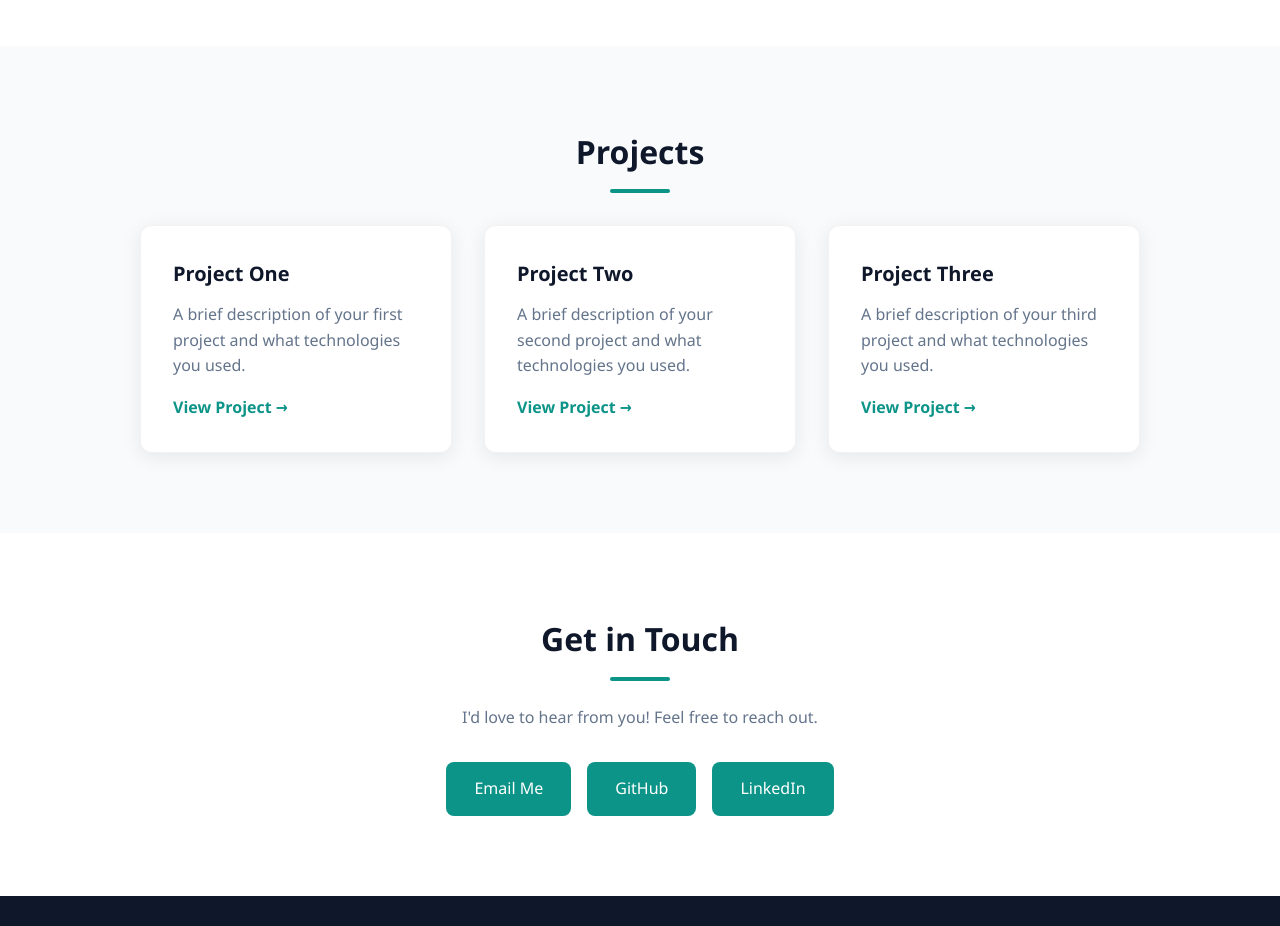
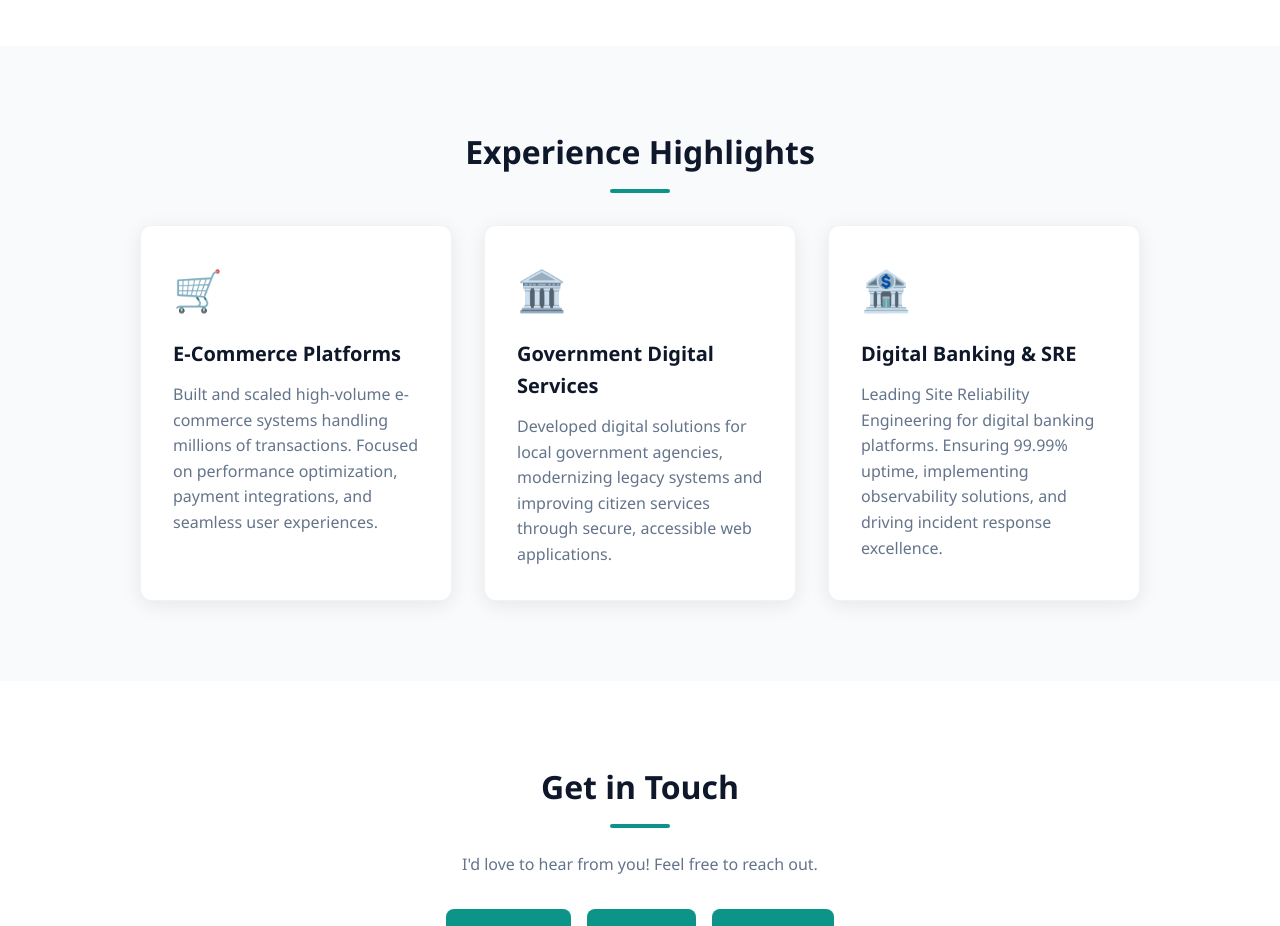
Before and after one commit to sendkamal/sendkamal.github.io, a plain HTML site: page index.html in a window 1280 px wide. Shown: the part 1240-2166 px from the top of the page. Drawn offline with Linux system fonts and the light colour scheme.

Commit message:
Update projects to experience highlights

```diff
--- a/index.html
+++ b/index.html
@@ -61,22 +61,22 @@
 
     <section id="projects" class="section section-alt">
         <div class="container">
-            <h2>Projects</h2>
+            <h2>Experience Highlights</h2>
             <div class="projects-grid">
                 <div class="project-card">
-                    <h3>Project One</h3>
-                    <p>A brief description of your first project and what technologies you used.</p>
-                    <a href="#" class="project-link">View Project →</a>
+                    <div class="project-icon">🛒</div>
+                    <h3>E-Commerce Platforms</h3>
+                    <p>Built and scaled high-volume e-commerce systems handling millions of transactions. Focused on performance optimization, payment integrations, and seamless user experiences.</p>
                 </div>
                 <div class="project-card">
-                    <h3>Project Two</h3>
-                    <p>A brief description of your second project and what technologies you used.</p>
-                    <a href="#" class="project-link">View Project →</a>
+                    <div class="project-icon">🏛️</div>
+                    <h3>Government Digital Services</h3>
+                    <p>Developed digital solutions for local government agencies, modernizing legacy systems and improving citizen services through secure, accessible web applications.</p>
                 </div>
                 <div class="project-card">
-                    <h3>Project Three</h3>
-                    <p>A brief description of your third project and what technologies you used.</p>
-                    <a href="#" class="project-link">View Project →</a>
+                    <div class="project-icon">🏦</div>
+                    <h3>Digital Banking & SRE</h3>
+                    <p>Leading Site Reliability Engineering for digital banking platforms. Ensuring 99.99% uptime, implementing observability solutions, and driving incident response excellence.</p>
                 </div>
             </div>
         </div>
--- a/style.css
+++ b/style.css
@@ -234,6 +234,11 @@ h2::after {
     box-shadow: 0 12px 40px rgba(0,0,0,0.12);
 }
 
+.project-icon {
+    font-size: 2.5rem;
+    margin-bottom: 1rem;
+}
+
 .project-card h3 {
     color: var(--dark);
     margin-bottom: 0.75rem;
```
